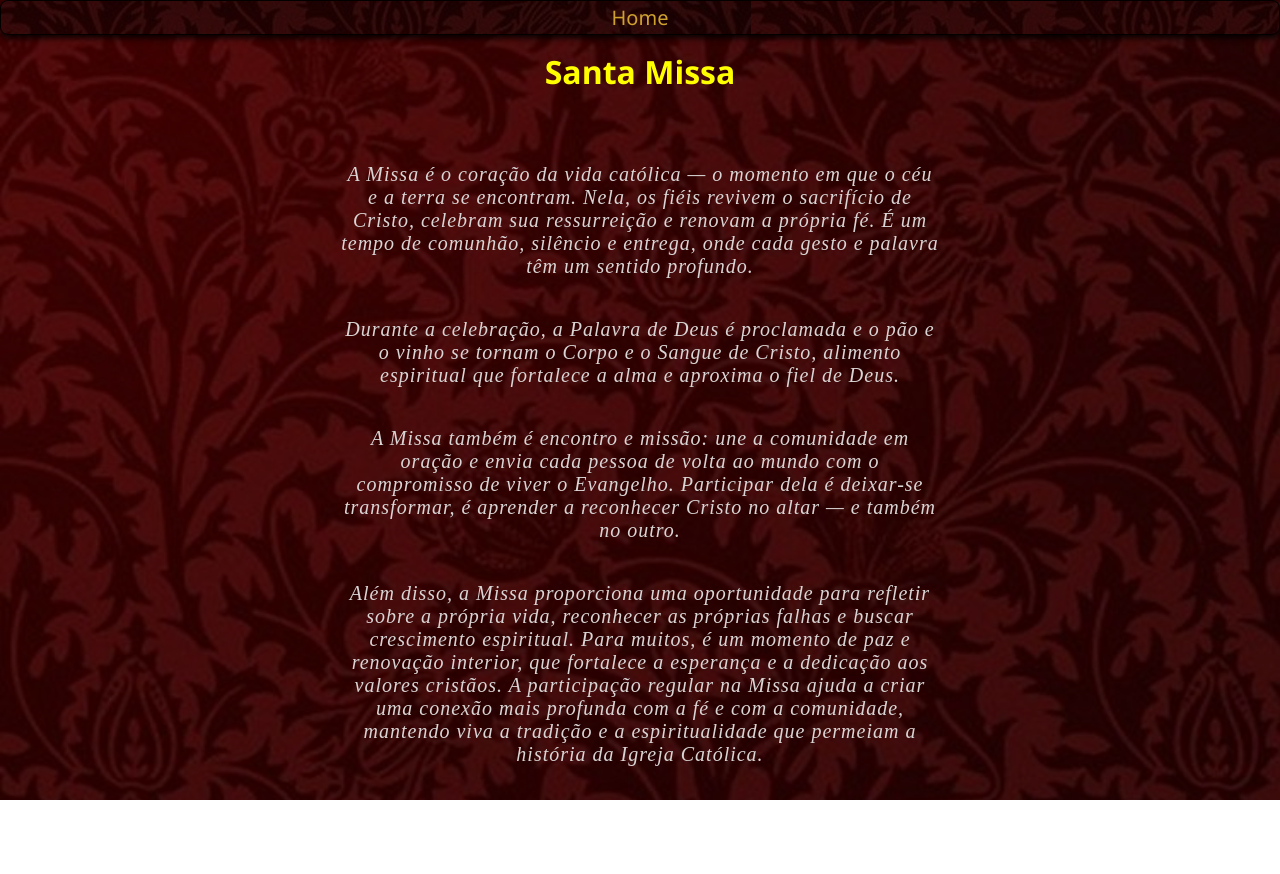
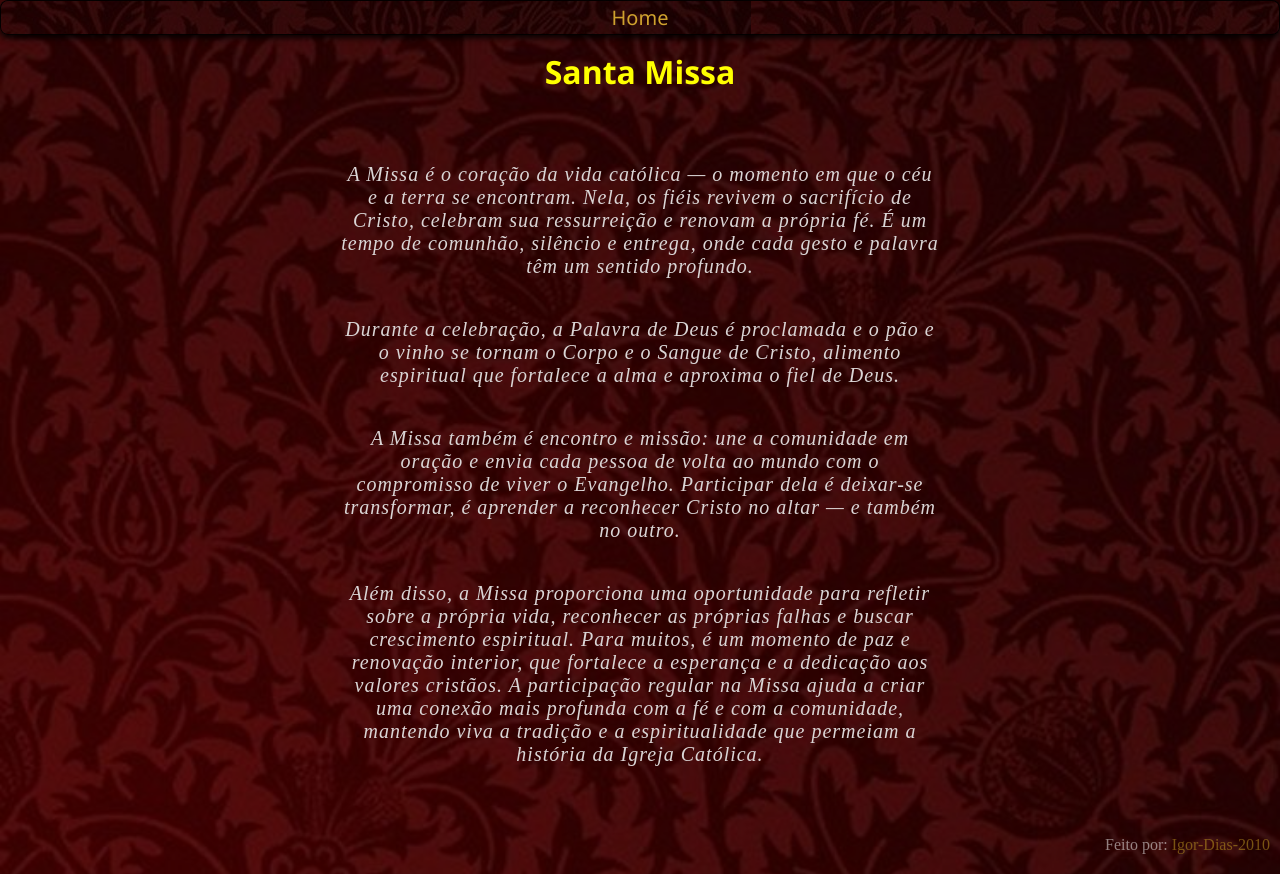
Before and after one commit to Igor-Dias-2010/igreja-catolica, a Next.js app: page /missa in a window 1280 px wide. Before the commit the page ends 800 px from the top, so only its background shows below. Built offline with nearby package versions, Linux system fonts and the light colour scheme.

Commit message:
adicionei créditos

```diff
--- a/app/catequese/page.js
+++ b/app/catequese/page.js
@@ -1,6 +1,7 @@
 "use client"
 import Navbar from '../navbar'
 import Link from 'next/link'
+import Creditos from '../creditos'
 
 export default function Catequese() {
     return (
@@ -22,6 +23,7 @@ export default function Catequese() {
                     Ela também ajuda o fiel a compreender os sacramentos, a oração e a vida em comunidade, fortalecendo o compromisso com a fé e com o serviço ao próximo.
                 </p>
             </div>
+            <Creditos />
         </div>
     )
 }
--- /dev/null
+++ b/app/creditos.css
@@ -0,0 +1,17 @@
+footer {
+    margin-top: 50px;
+    margin-bottom: 20px;
+    font-size: 16px;
+    opacity: 0.6;
+    text-align: right;
+    margin-right: 10px;
+    font-family: 'Times New Roman', Times, serif;
+}
+
+footer a {
+    color: #b08a1e;
+}
+
+footer a:hover {
+    color: #d4af37;
+}
--- /dev/null
+++ b/app/creditos.js
@@ -0,0 +1,13 @@
+"use client"
+
+import Link from 'next/link'
+import './creditos.css'
+export default function Creditos() {
+    return (
+        <div>
+            <footer>
+                Feito por: <Link href="https://github.com/Igor-Dias-2010" target='_blank'>Igor-Dias-2010</Link>
+            </footer>
+        </div>
+    )
+}
--- a/app/igreja/page.js
+++ b/app/igreja/page.js
@@ -1,6 +1,7 @@
 "use client"
 import Link from "next/link"
 import TitleBar from "../title-bar"
+import Creditos from "../creditos"
 export default function Igreja() {
     return (
         <div>
@@ -36,6 +37,7 @@ export default function Igreja() {
                 </p>
                 <p><Link href="/recursos">Recursos oficiais</Link></p>
             </div>
+                <Creditos />
         </div>
     )
 }
--- a/app/missa/page.js
+++ b/app/missa/page.js
@@ -1,6 +1,8 @@
 "use client"
 import Link from "next/link"
 import Navbar from "../navbar"
+import Creditos from "../creditos"
+
 export default function Missa() {
     return (
         <div>
@@ -12,6 +14,7 @@ export default function Missa() {
                 <p>A Missa também é encontro e missão: une a comunidade em oração e envia cada pessoa de volta ao mundo com o compromisso de viver o Evangelho. Participar dela é deixar-se transformar, é aprender a reconhecer Cristo no altar — e também no outro.</p>
                 <p>Além disso, a Missa proporciona uma oportunidade para refletir sobre a própria vida, reconhecer as próprias falhas e buscar crescimento espiritual. Para muitos, é um momento de paz e renovação interior, que fortalece a esperança e a dedicação aos valores cristãos. A participação regular na Missa ajuda a criar uma conexão mais profunda com a fé e com a comunidade, mantendo viva a tradição e a espiritualidade que permeiam a história da Igreja Católica.</p>
             </div>
+            <Creditos />
         </div>
     )
 }
--- a/app/papa/page.js
+++ b/app/papa/page.js
@@ -1,6 +1,8 @@
 "use client"
 import Link from "next/link"
 import Navbar from "../navbar"
+import Creditos from "../creditos"
+
 export default function Papa() {
     return (
         <div>
@@ -22,6 +24,7 @@ export default function Papa() {
                 <h2>Um pouco de história</h2>
                 <p>Desde os primeiros séculos, a Sé de Roma foi reconhecida como central. Com o passar dos tempos, o Papa assumiu papéis novos: diplomático, mundial, pastor de bilhões. Hoje, liderar a Igreja requer entender o mundo contemporâneo e permanecer fiel à Tradição.</p>
             </div>
+            <Creditos />
         </div>
     )
 }
--- a/app/recursos/page.js
+++ b/app/recursos/page.js
@@ -2,6 +2,8 @@
 
 import Link from 'next/link'
 import Navbar from '../navbar'
+import Creditos from '../creditos'
+
 export default function Recursos() {
     return (
         <div>
@@ -13,6 +15,7 @@ export default function Recursos() {
                 <p>Para ler a Bíblia on-line (Edição Ave-Maria), <Link href="https://fatima.org.br/biblia-online/" target='_blank' rel='noopener noreferrer'>clique aqui</Link></p>
                 <p>Para acessar a Liturgia Diária, <Link href="https://liturgia.cancaonova.com/" target='_blank' rel='noopener noreferrer'>clique aqui</Link></p>
             </div>
+            <Creditos />
         </div>
     )
 }
--- a/app/sacramentos/page.js
+++ b/app/sacramentos/page.js
@@ -1,6 +1,8 @@
 "use client"
 import Navbar from '../navbar'
 import Link from "next/link"
+import Creditos from '../creditos'
+
 export default function Sacramentos() {
     return (
         <div>
@@ -30,6 +32,7 @@ export default function Sacramentos() {
                 <h2>A importância dos sacramentos</h2>
                 <p>Por meio deles, Deus toca nossa vida concreta: o nascimento, o amor, o perdão, o sofrimento e até a morte. São caminhos pelos quais a graça divina entra na nossa história e transforma o coração humano.</p>
             </div>
+            <Creditos />
         </div>
     )
 }
--- a/app/santos/page.js
+++ b/app/santos/page.js
@@ -1,6 +1,8 @@
 "use client"
 import Link from "next/link"
 import Navbar from '../navbar'
+import Creditos from "../creditos"
+
 export default function Santos() {
     return (
         <div>
@@ -20,6 +22,7 @@ export default function Santos() {
                 </ul>
                 <p>Essas figuras mostram que a santidade não é algo distante ou inalcançável. Ela nasce das escolhas sinceras, da coragem diante das quedas e do amor que se torna ação — nas entrelinhas da vida comum, onde o sagrado e o humano se encontram.</p>
             </div>
+            <Creditos />
         </div>
     )
 }
```
